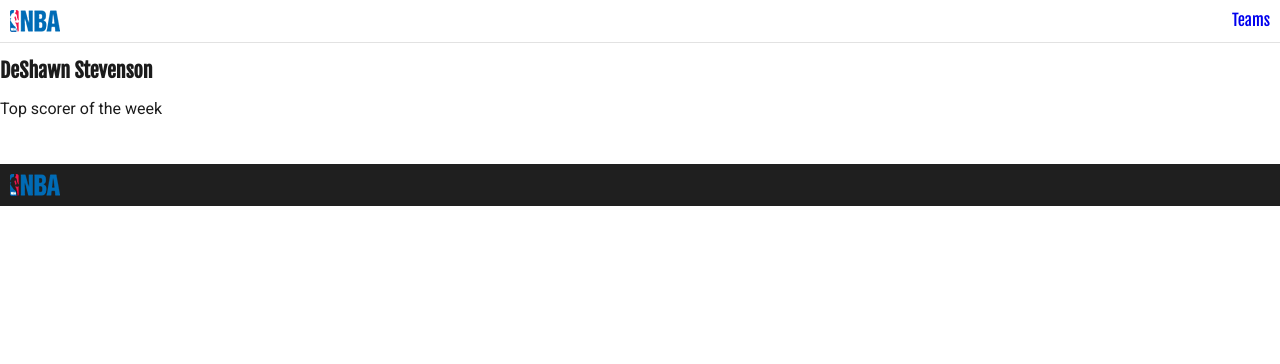
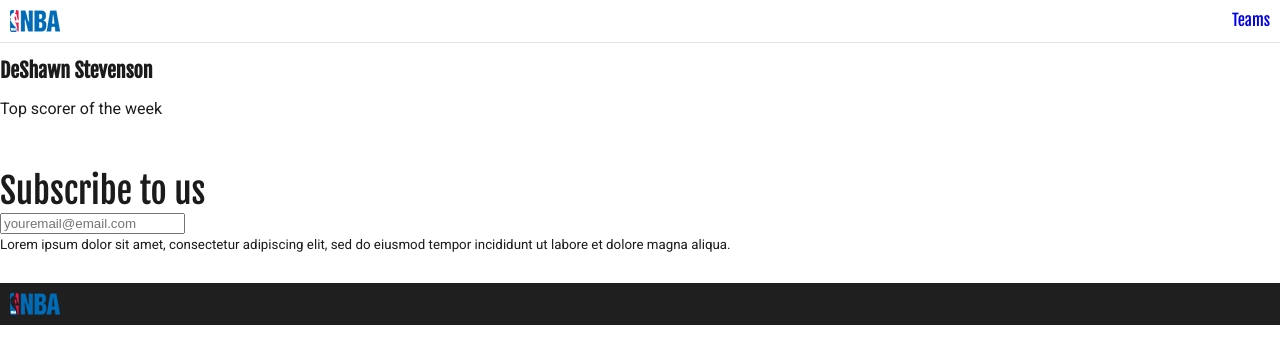
Before and after one commit to infosalim/Soccer-Highlights, a React (Create React App) app: page / in a window 1280 px wide. Shown: the top 364 px of the page. Built offline with nearby package versions, Linux system fonts and the light colour scheme; data requests are answered from the project's data file.

Commit message:
created subscribe with storing emails

```diff
--- a/src/components/Home.js
+++ b/src/components/Home.js
@@ -2,6 +2,7 @@ import React, { Component } from 'react';
 
 // Component
 import Featured from './Featured';
+import Subscriptions from './Subscriptions';
 
 const URL_HOME = 'http://localhost:3004/home';
 
@@ -27,6 +28,7 @@ class Home extends Component{
         return (
             <div>
                 <Featured slides={this.state.home.slider}/>
+                <Subscriptions/>
             </div>
         );
     }
--- /dev/null
+++ b/src/components/Subscriptions.js
@@ -0,0 +1,71 @@
+import React, { Component } from 'react';
+
+class Subscriptions extends Component {
+    constructor(props){
+        super(props);
+        this.state = {
+            email: '',
+            error: false,
+            success: false
+        }
+    }
+
+
+    saveSubscription = email => {
+       const URL_EMAIL = `http://localhost:3004/subcriptions`;
+       fetch(URL_EMAIL, {
+           method: 'post',
+           headers: {
+               'Accept': 'application/json',
+               'Content-Type': 'application/json'
+           },
+           body: JSON.stringify({email})
+       }).then(res => res.json())
+       .then(() => {
+           this.setState({
+               email:''
+           })
+       })
+    }
+
+    handleSubmit = event => {
+        event.preventDefault();
+        let email = this.state.email;
+        let regex = /\S+@\S+\.\S+/;
+
+        if(regex.test(email)){
+            this.saveSubscription(email);
+        }else{
+            ///
+        }
+    }
+
+    onChangeInput = event => {
+        this.setState({
+            email: event.target.value
+        })
+    }
+
+    render() {
+        return (
+            <div className='subscribe-panel'>
+                <h3>Subscribe to us</h3>
+                <div>
+                    <form onSubmit={this.handleSubmit}>
+                        <input
+                        type="text"
+                        placeholder='youremail@email.com'
+                        value={this.state.email}
+                        onChange={this.onChangeInput}
+                        />
+                    </form>
+                </div>
+                <small>
+                    Lorem ipsum dolor sit amet, consectetur adipiscing elit, sed do eiusmod tempor incididunt ut labore et dolore magna aliqua.
+                </small>
+            </div>
+        );
+    }
+}
+
+export default Subscriptions;
```
Also changed, not shown: db.json.
